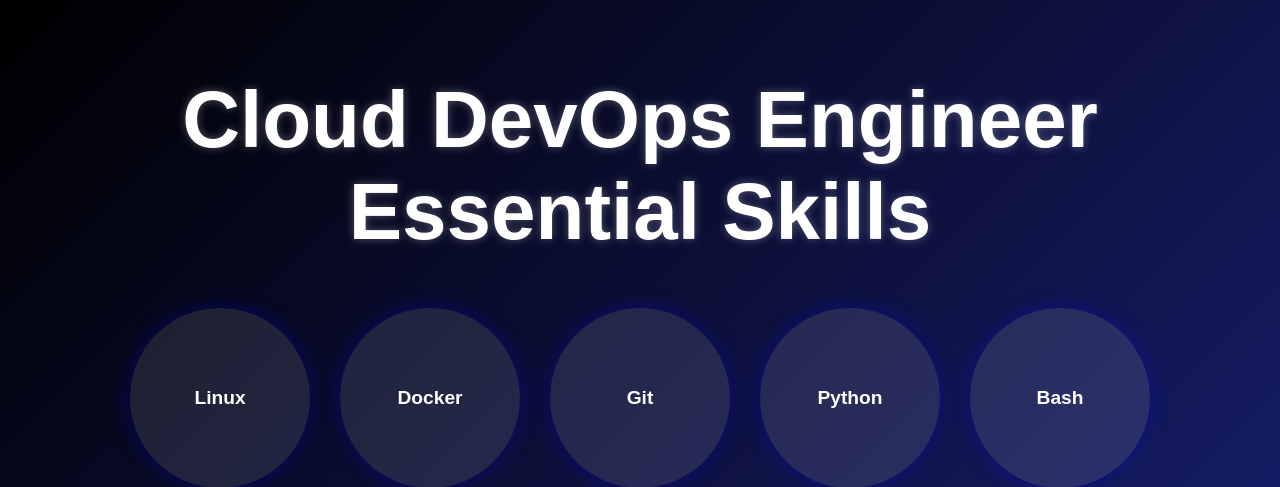
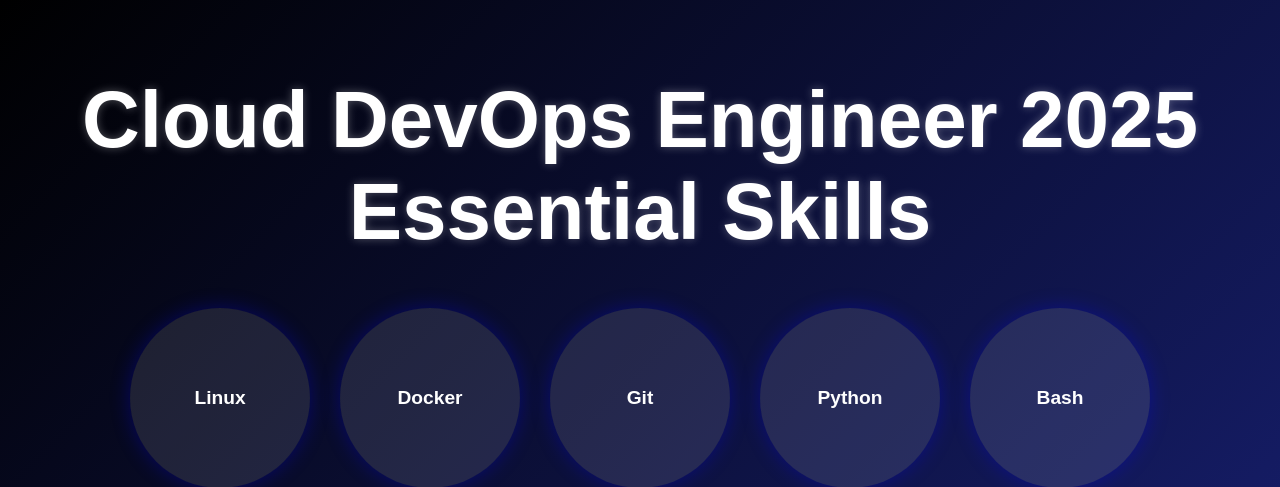
Before and after one commit to sarmadali77771/Devops-Skills-App, a Flask app: page / in a window 1280 px wide. Shown: the top 487 px of the page. Run offline with Flask 2, Linux system fonts and the light colour scheme.

Commit message:
Update index.html
2025 added in title

```diff
--- a/templates/index.html
+++ b/templates/index.html
@@ -8,7 +8,7 @@
 </head>
 <body>
     <div class="container">
-        <h1>Cloud DevOps Engineer Essential Skills</h1>
+        <h1>Cloud DevOps Engineer 2025 Essential Skills</h1>
         <div class="skills-container">
             {% for skill in skills %}
             <div class="skill-bubble" data-description="{{ skill.description }}">
```
